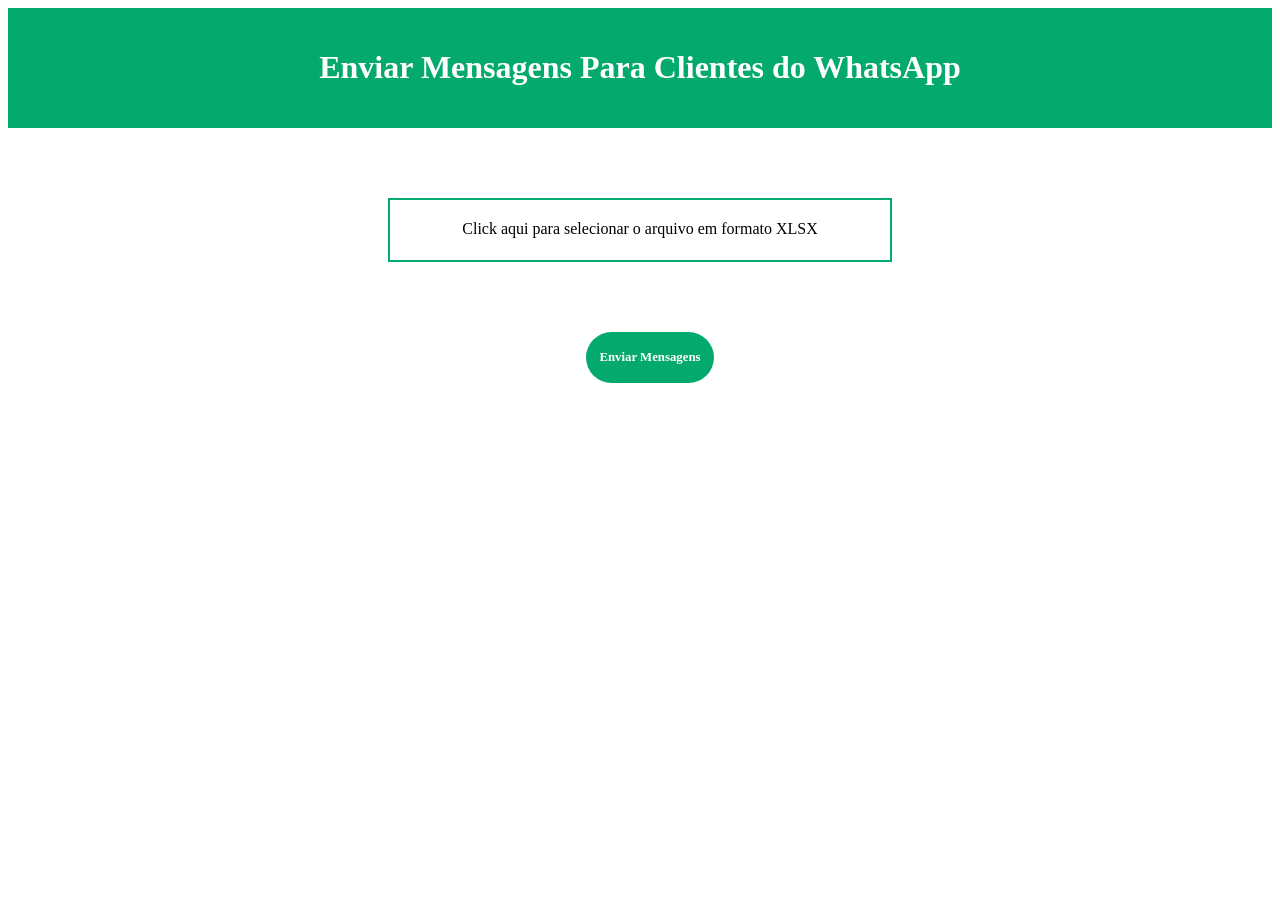
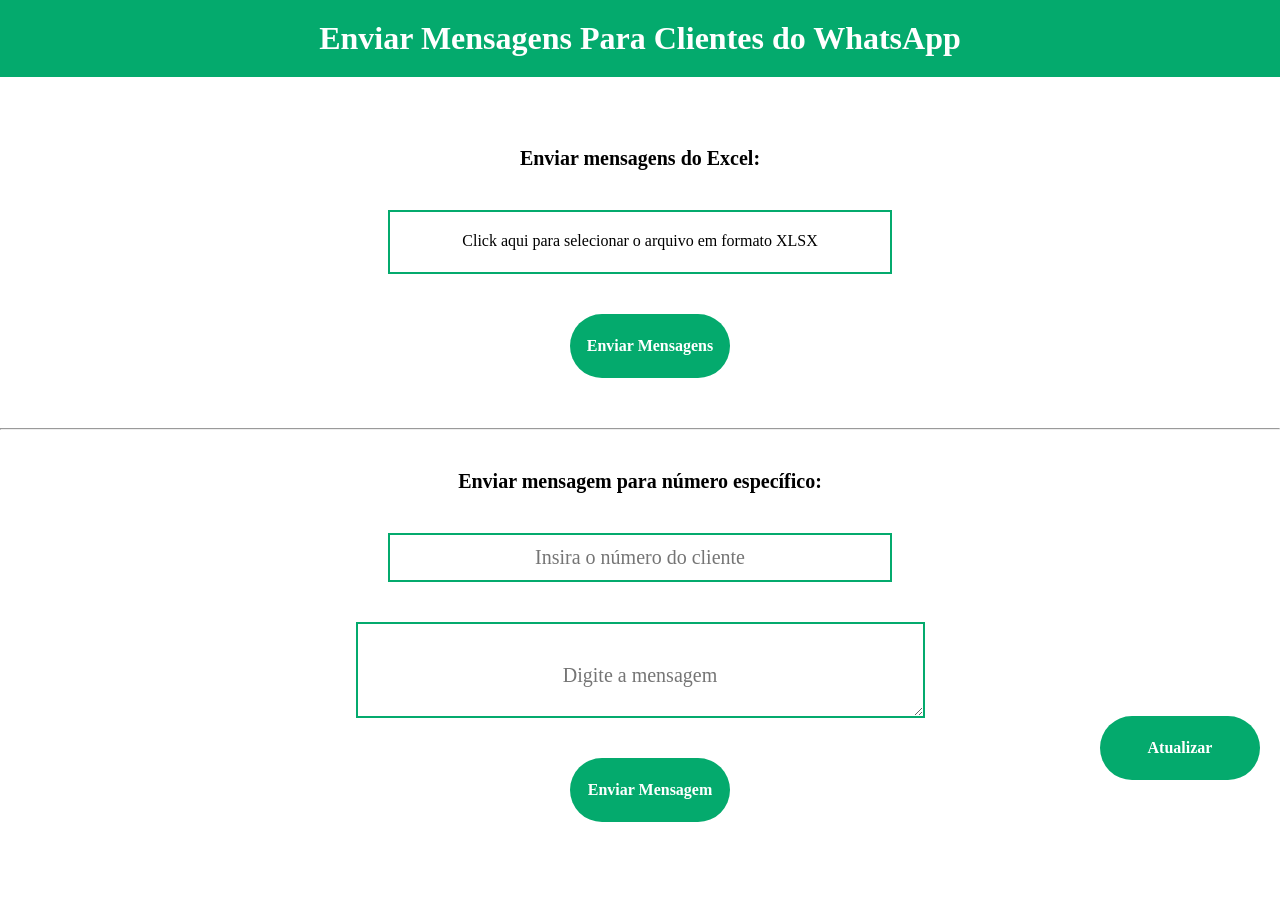
Before and after one commit to nbtech-prox/Projetos-Flask, a Flask app: page / in a window 1280 px wide. Before the commit the page ends 383 px from the top, so only its background shows below. Run offline with Flask 3, Linux system fonts and the light colour scheme.

Commit message:
projeto finalizado

```diff
--- a/botZapSeleniumFlask/app.py
+++ b/botZapSeleniumFlask/app.py
@@ -1,4 +1,4 @@
-from flask import Flask, render_template, request
+from flask import Flask, render_template, request, redirect, url_for
 import openpyxl
 from selenium import webdriver
 from selenium.webdriver.common.by import By
@@ -8,46 +8,55 @@
 app = Flask(__name__, static_folder='static', template_folder='templates')
 
 
+def send_message_to_number(number, message):
+    chrome_options = webdriver.ChromeOptions()
+    chrome_options.add_argument(
+        'user-data-dir=/home/nb/.config/google-chrome/Default/WP')
+    driver = webdriver.Chrome(options=chrome_options)
+
+    texto = urllib.parse.quote(message)
+    link = f'https://web.whatsapp.com/send?phone={number}&text={texto}'
+    driver.get(link)
+
+    while len(driver.find_elements(By.ID, 'side')) < 1:
+        sleep(2)
+    sleep(4)
+
+    driver.find_element(
+        By.XPATH, '//*[@id="main"]/footer/div[1]/div/span[2]/div/div[2]/div[2]/button/span').click()
+    sleep(5)
+
+    driver.quit()
+
+
 @app.route('/', methods=['GET', 'POST'])
 def index():
     message = None
     if request.method == 'POST':
-        file = request.files['file']
-        workbook = openpyxl.load_workbook(file)
-        pagina_cliente = workbook['folha']
+        if 'file' in request.files:
+            file = request.files['file']
+            workbook = openpyxl.load_workbook(file)
+            customer_page = workbook['folha']
 
-        chrome_options = webdriver.ChromeOptions()
+            for row in customer_page.iter_rows(min_row=2):
+                name = row[0].value
+                movel = row[1].value
+                date = row[2].value
+                price = row[3].value
 
-        chrome_options.add_argument(
-            'user-data-dir=/home/nb/.config/google-chrome/Default/WP')
-        navegador = webdriver.Chrome(options=chrome_options)
+                text = f'Olá {name} seu pagamento vence no dia {date.strftime("%d/%m/%Y")}. Favor faça o pagamento dos {price}€'
+                send_message_to_number(movel, text)
 
-        for linha in pagina_cliente.iter_rows(min_row=2):
-            nome = linha[0].value
-            movel = linha[1].value
-            data = linha[2].value
-            valor = linha[3].value
+            message = 'Mensagens enviadas com sucesso!'
 
-            texto = f'Olá {nome} seu pagamento vence no dia {data.strftime("%d/%m/%Y")}. Favor faça o pagamento dos {valor}€'
-            texto = urllib.parse.quote(texto)
-
-            link = f'https://web.whatsapp.com/send?phone={movel}&text={texto}'
-            navegador.get(link)
-
-            while len(navegador.find_elements(By.ID, 'side')) < 1:
-                sleep(2)
-            sleep(4)
-
-            navegador.find_element(
-                By.XPATH, '//*[@id="main"]/footer/div[1]/div/span[2]/div/div[2]/div[2]/button/span').click()
-            sleep(5)
-
-        navegador.quit()
-
-        message = 'Mensagens enviadas com sucesso!'
+        elif 'number' in request.form and 'custom_message' in request.form:
+            number = request.form['number']
+            custom_message = request.form['custom_message']
+            send_message_to_number(number, custom_message)
+            message = f'Mensagem enviada com sucesso para {number}!'
 
     return render_template('index.html', message=message)
 
 
 if __name__ == '__main__':
-    app.run(debug=True)
+    app.run()
--- /dev/null
+++ b/botZapSeleniumFlask/static/reload.js
@@ -0,0 +1,3 @@
+function reload() {
+    window.location.reload();
+}
--- a/botZapSeleniumFlask/static/style.css
+++ b/botZapSeleniumFlask/static/style.css
@@ -1,6 +1,7 @@
-body* {
+* {
     padding: 0;
     margin: 0;
+    font-family: "Gugi";
 }
 
 header {
@@ -9,8 +10,22 @@
     justify-content: center;
     padding: 20px;
     background-color: #04AA6D;
-    font-family: 'Gugi';
     color: white;
+}
+
+h2 {
+    font-size: 20px;
+    text-align: center;
+    padding: 20px 20px;
+}
+
+.title {
+    text-align: center;
+    margin-top: 20px;
+}
+
+hr {
+    margin-top: 50px;
 }
 
 .form {
@@ -29,20 +44,21 @@
     display: none;
 }
 
-label {
-    font-family: 'Gugi';
+.labelxlsx {
     background-color: white;
     border: 2px solid #04AA6D;
+    text-align: center;
     width: 500px;
     height: 40px;
     padding-top: 20px;
 }
 
 .button-div {
-    margin-top: 50px;
+    margin-top: 20px;
 }
 
 .button {
+    cursor: pointer;
     background-color: #04AA6D;
     border: 0.2em;
     border-radius: 10em;
@@ -50,10 +66,52 @@
     width: 10em;
     font-weight: 600;
     text-align: center;
-    font-family: 'Gugi';
-    font-size: 0.8em;
+    font-size: 16px;
     color: white;
     margin-left: 20px;
+}
+
+p {
+    text-align: center;
+}
+
+.btn {
+    cursor: pointer;
+    background-color: #04AA6D;
+    border: 0.2em;
+    border-radius: 10em;
+    height: 4em;
+    width: 10em;
+    font-weight: 600;
+    text-align: center;
+    font-size: 16px;
+    color: white;
+    position: fixed;
+    float: top;
+    right: 20px;
+    bottom: 20px;
+    z-index: 100;
+}
+
+#number {
+    background-color: white;
+    border: 2px solid #04AA6D;
+    text-align: center;
+    width: 500px;
+    height: 40px;
+    padding-top: 5px;
+}
+
+#custom_message {
+    font-size: 20px;
+    background-color: white;
+    border: 2px solid #04AA6D;
+}
+
+::placeholder {
+    font-size: 20px;
+    text-align: center;
+    padding-top: 40px;
 }
 
 #message {
@@ -65,7 +123,6 @@
 
 .message-p {
     text-align: center;
-    font-family: 'Gugi';
     background-color: white;
     border: 2px solid #04AA6D;
     width: 500px;
--- a/botZapSeleniumFlask/templates/index.html
+++ b/botZapSeleniumFlask/templates/index.html
@@ -4,6 +4,7 @@
     <meta charset="UTF-8">
     <link rel="stylesheet" type="text/css" href="{{ url_for('static', filename='style.css') }}">
     <script src="{{ url_for('static', filename='app.js') }}"></script>
+    <script src="{{ url_for('static', filename='reload.js') }}"></script>
     <title>Enviar Mensagens Para Clientes do WhatsApp</title>
 </head>
 <body>
@@ -12,19 +13,38 @@
     </header>
     <section>
         <form class="form" method="post" enctype="multipart/form-data">
+            <h2>Enviar mensagens do Excel:</h2>
             <div class="input-div">
-                <input type="file" id="file" accept="xlsx" name="file" required onchange="updateLabel()" />
-                <label for="file">Click aqui para selecionar o arquivo em formato XLSX</label>
+                <input type="file" id="file" accept=".xlsx" name="file" onchange="updateLabel()" required />
+                <label class="labelxlsx" for="file">Click aqui para selecionar o arquivo em formato XLSX</label>
             </div>
             <div class="button-div">
                 <button class="button" type="submit">Enviar Mensagens</button>
             </div>
         </form>
-        <div id="message">
-            {% if message %}
-            <p class="message-p">{{ message }}</p>
-            {% endif %}
-        </div>
+        <hr>
+        <form method="post">
+            <h2 class="title">Enviar mensagem para número específico:</h2>
+            <div class="input-div">
+                <input type="tel" id="number" name="number" placeholder="Insira o número do cliente" required
+                    pattern="[0-9]{9}">
+            </div>
+            <div class="input-div">
+                <textarea id="custom_message" name="custom_message" rows="4" cols="50" placeholder="Digite a mensagem"
+                    required></textarea><br><br>
+            </div>
+            <div class="button-div">
+                <p><button class="button" type="submit">Enviar Mensagem</button></p>
+            </div>
+        </form>
     </section>
+    <div>
+        <button class="btn" type="button" onclick="reload()">Atualizar</button>
+    </div>
+    <div id="message">
+        {% if message %}
+        <p class="message-p">{{ message }}</p>
+        {% endif %}
+    </div>
 </body>
 </html>
```
Also changed, not shown: botZapSeleniumFlask/static/search.png (deleted), 1 other file.
